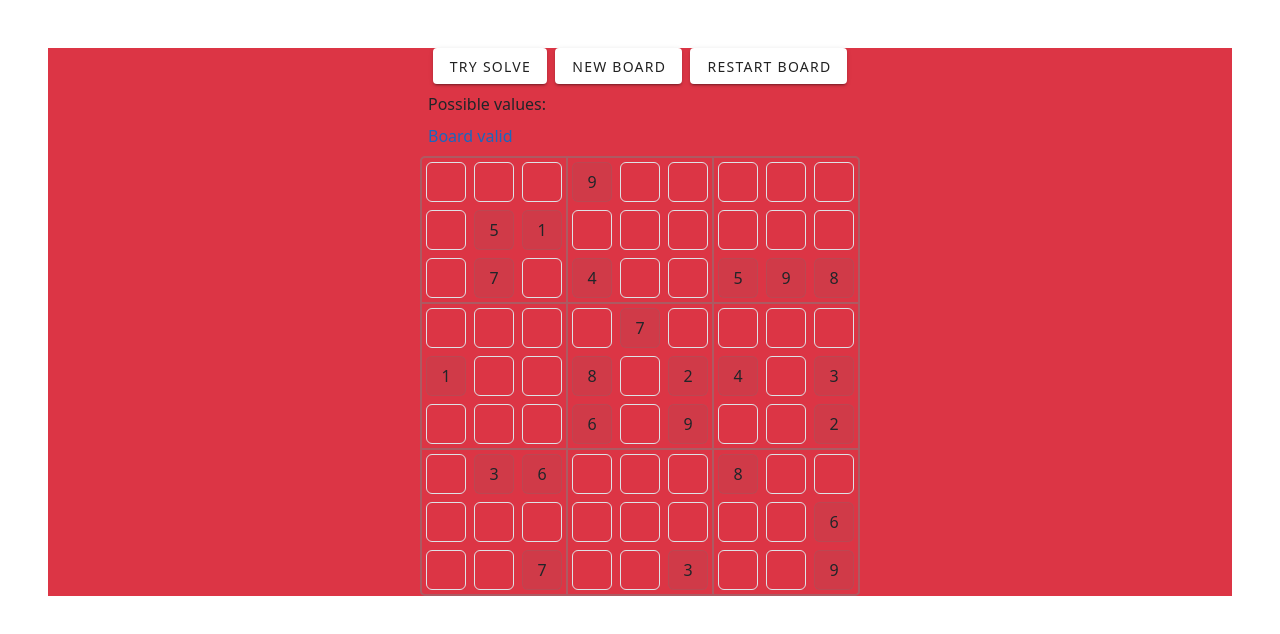
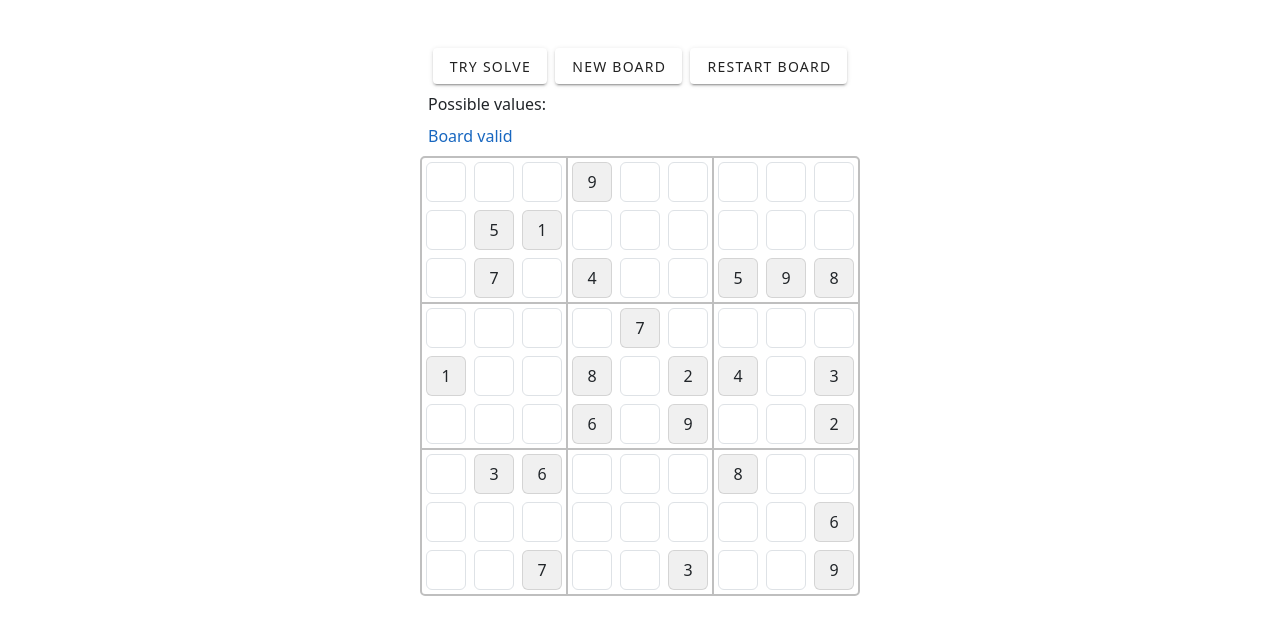
Before and after one commit to JakubGorecki728/SudokuVue, a Vue app: page / in a window 1280 px wide. Shown: the top 634 px of the page. Built offline with nearby package versions, Linux system fonts and the light colour scheme.

Commit message:
container class fix

```diff
--- a/src/App.vue
+++ b/src/App.vue
@@ -4,7 +4,7 @@
 </script>
 
 <template>
-  <div class="d-flex justify-content-center align-items-center m-5 bg-danger">
+  <div class="d-flex justify-content-center align-items-center m-5">
 
       <SudokuView />
 
```
Also changed, not shown: 1 other file (tests, documents, lock files or other folders).
